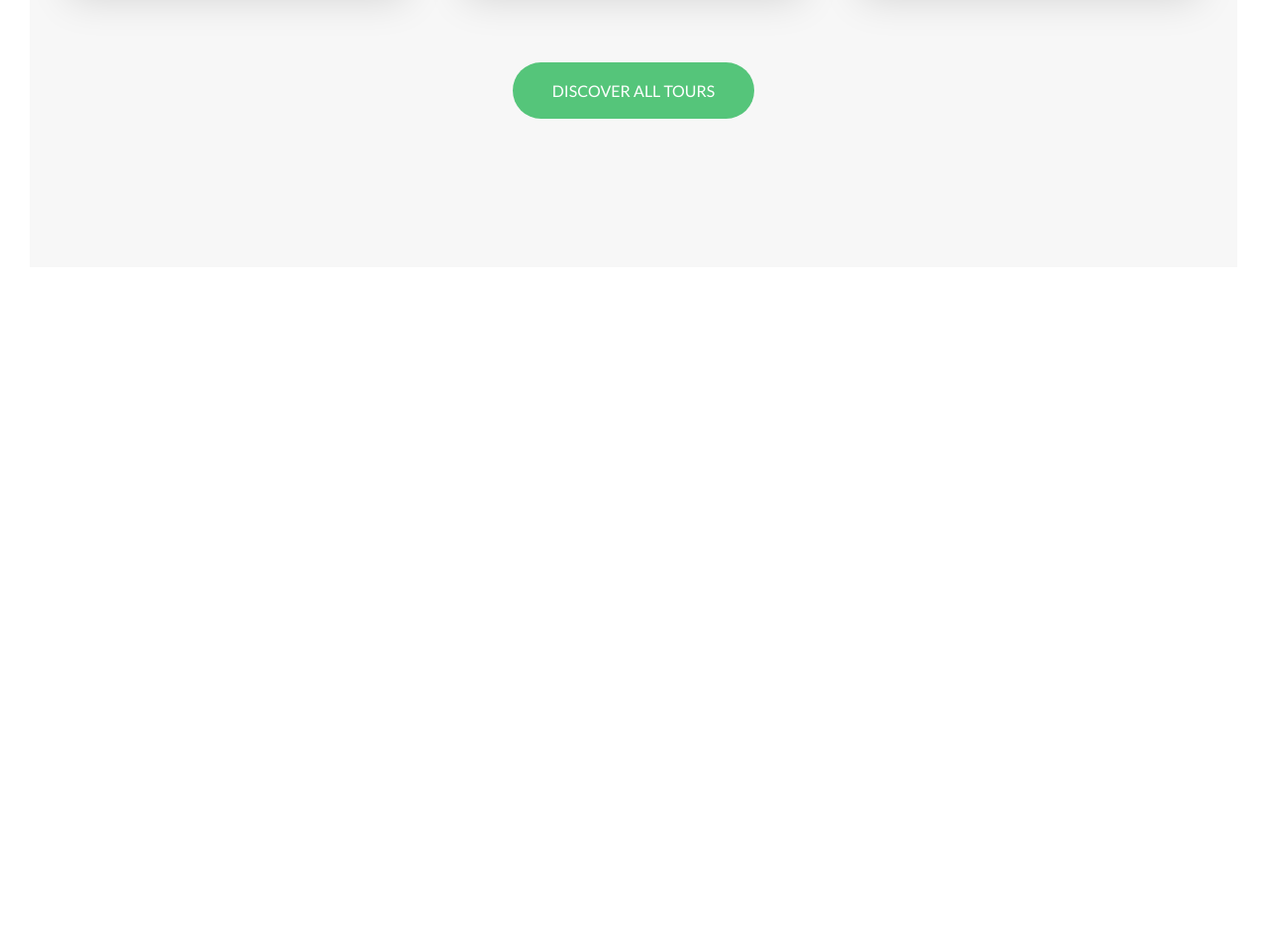
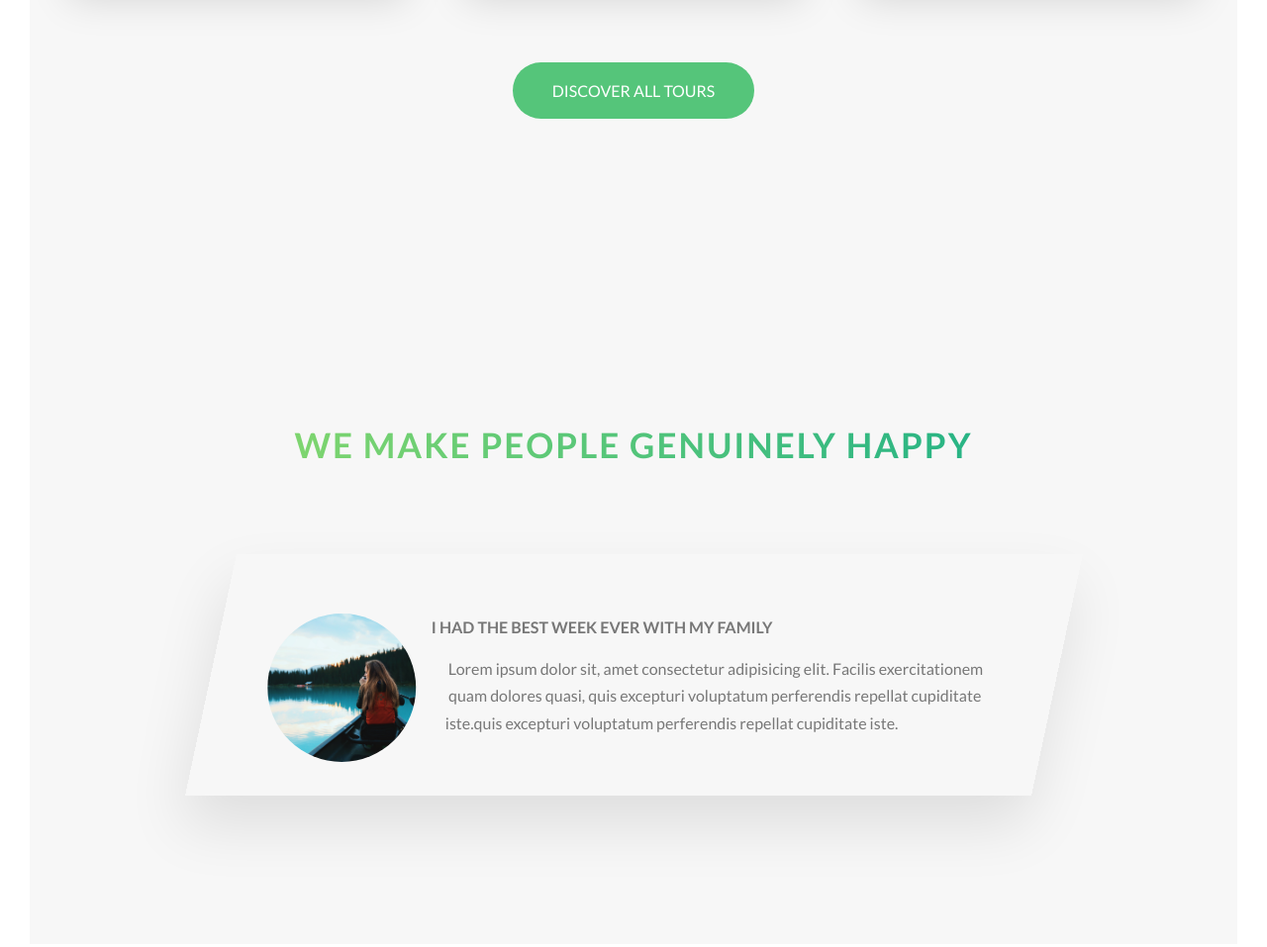
Before and after one commit to hum-dev/natours, a website: page index.html in a window 1280 px wide. Shown: the part 3037-3994 px from the top of the page at 99% size. Before the commit the page ends 3337 px from the top, so only its background shows below. Drawn offline with Linux system fonts and the light colour scheme.

Commit message:
added story section

```diff
--- a/index.html
+++ b/index.html
@@ -202,6 +202,27 @@
 
                 </div>
             </section>
+            <section class="section-stories">
+                <div class="u-centre-text u-margin-bottom-big">
+                    <h2  class="heading-secondary">
+                        We make people genuinely happy
+                    </h2>
+                </div>
+                <div class="row">
+                    <div class="story">
+                        <figure class="story__shape">
+                            <img src="img/nat-8.jpg" alt="person on a tour" class="story__img">
+                        </figure>
+                        <div class="story__text">
+                            <h3 class="heading-tertiary u-margin-bottom-small">I had the best week ever with my family</h3>
+                            <p>
+                                Lorem ipsum dolor sit, amet consectetur adipisicing elit. Facilis exercitationem quam dolores quasi, quis excepturi voluptatum perferendis repellat cupiditate iste.quis excepturi voluptatum perferendis repellat cupiditate iste.
+                            </p>
+                        </div>
+                    </div>
+                </div>
+
+            </section>
         </main>
 
         <!--
--- /dev/null
+++ b/sass/components/_story.scss
@@ -0,0 +1,35 @@
+.story {
+    width: 75%;
+    margin: 0 auto;
+    box-shadow: 0 3rem 6rem rgba($color-black, .1);
+    padding: 6rem;
+    padding-left: 9rem;
+    font-size: $default-font-size;
+    transform: skewX(-12deg);
+
+    // & > * {
+    //     transform: skewX(12deg);
+    // }
+
+
+    &__shape {
+        width: 15rem;
+        height: 15rem;
+        float: left;
+        // background-color: orangered;
+        -webkit-shape-outside: circle(50% at 50% 50%);
+        shape-outside: circle(50% at 50% 50%);
+        -webkit-clip-path: circle(50% at 50% 50%);
+        clip-path: circle(50% at 50% 50%);
+        transform: translateX(-3rem) skewX(12deg);
+
+    }
+
+    &__img {
+        height: 100%;
+    }
+
+    &__text {
+        transform: skewX(12deg);
+    }
+}
--- a/sass/main.scss
+++ b/sass/main.scss
@@ -11,6 +11,7 @@
 @import "components/card";
 @import "components/composition";
 @import "components/feature-box";
+@import "components/story";
 
 @import "layouts/grid";
 @import "layouts/header";
--- a/sass/pages/_home.scss
+++ b/sass/pages/_home.scss
@@ -24,3 +24,9 @@
     padding: 25rem 0 15rem 0;
     margin-top: -10rem;
 }
+
+.section-stories {
+    padding: 15rem 0;
+    background-color: $color-grey-light-1;
+
+}
```
Also changed, not shown: css/style.css.
